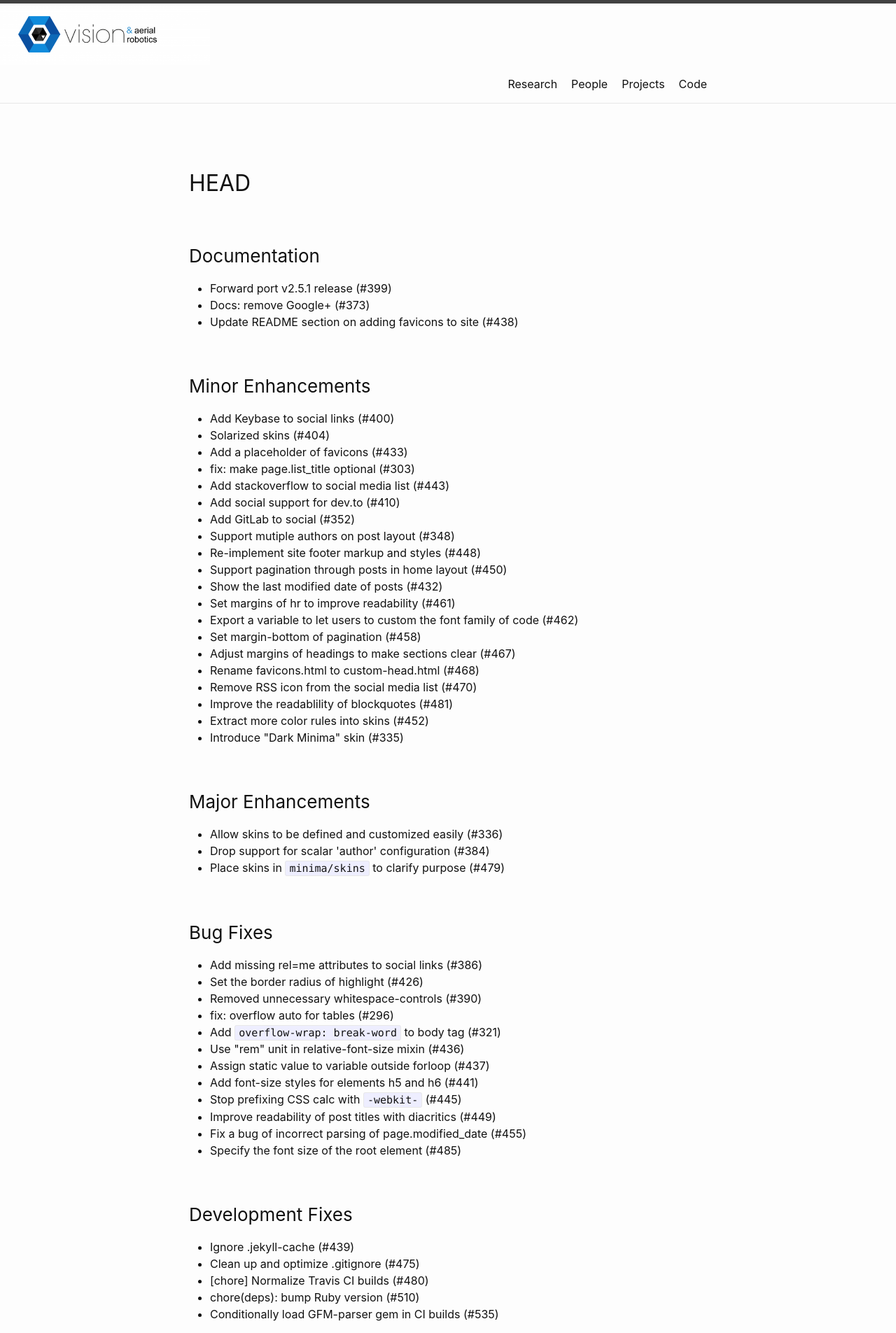
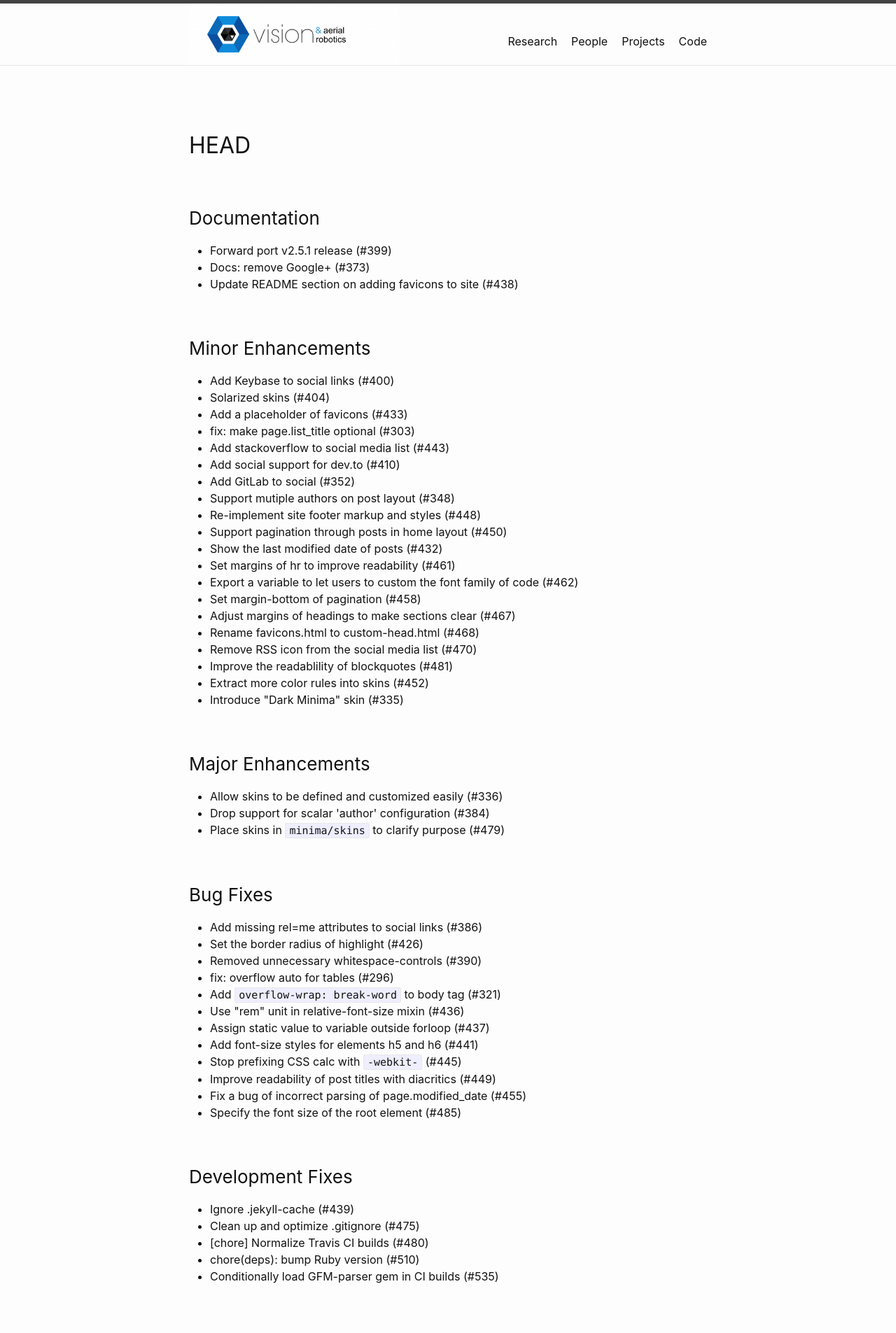
Before and after one commit to cvar-upm/cvar-upm.github.io, a Jekyll site: the page built from History.markdown, in a window 1280 px wide. Shown: the top 1905 px of the page at 70% size. Built offline with Jekyll 4.4.1, drawn with Linux system fonts in a browser that asks for light colours; our own code applies the rules of GitHub Pages for plain Markdown files.

Commit message:
fix header

```diff
--- a/_includes/header.html
+++ b/_includes/header.html
@@ -1,24 +1,23 @@
 <header class="site-header">
 
+  <div class="wrapper">
     <a href="https://cvar-upm.github.io">
       <img src="https://raw.githubusercontent.com/cvar-upm/cvar-upm.github.io/main/logoHorizontal.png" width=300>
     </a>
-
-   <div class="wrapper">
     {%- assign default_paths = site.pages | map: "path" -%}
     {%- assign page_paths = site.header_pages | default: default_paths -%}
     {%- assign titles_size = site.pages | map: 'title' | join: '' | size -%}
     {%- if titles_size > 0 -%}
     <nav class="site-nav">
-        <input type="checkbox" id="nav-trigger" class="nav-trigger" />
+      <!-- <input type="checkbox" id="nav-trigger" class="nav-trigger" />
         <label for="nav-trigger">
           <span class="menu-icon">
             <svg viewBox="0 0 18 15" width="18px" height="15px">
               <path d="M18,1.484c0,0.82-0.665,1.484-1.484,1.484H1.484C0.665,2.969,0,2.304,0,1.484l0,0C0,0.665,0.665,0,1.484,0 h15.032C17.335,0,18,0.665,18,1.484L18,1.484z M18,7.516C18,8.335,17.335,9,16.516,9H1.484C0.665,9,0,8.335,0,7.516l0,0 c0-0.82,0.665-1.484,1.484-1.484h15.032C17.335,6.031,18,6.696,18,7.516L18,7.516z M18,13.516C18,14.335,17.335,15,16.516,15H1.484 C0.665,15,0,14.335,0,13.516l0,0c0-0.82,0.665-1.483,1.484-1.483h15.032C17.335,12.031,18,12.695,18,13.516L18,13.516z"/>
             </svg>
           </span>
-        </label>
-        <div class="trigger">
+        </label> -->
+      <div class="trigger" style="margin-top: 3vh">
         {%- for path in page_paths -%}
         {%- assign my_page = site.pages | where: "path", path | first -%}
         {%- if my_page.title -%}
```
Lines whose indentation alone changed are shown as unchanged.
